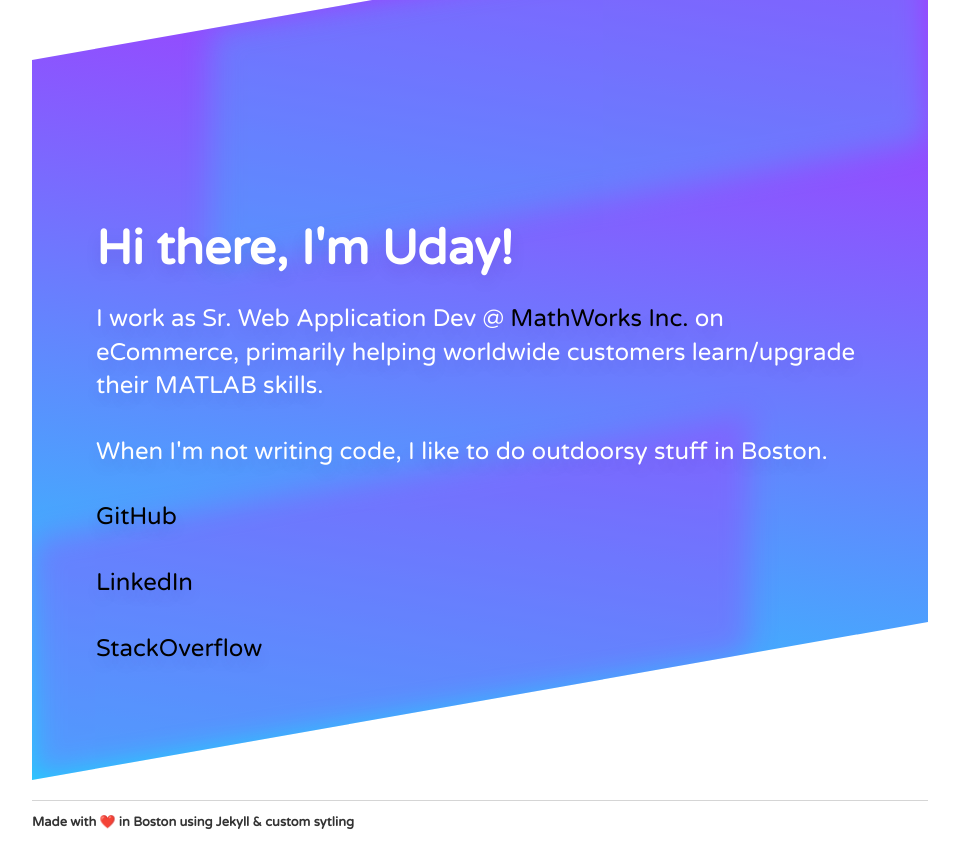
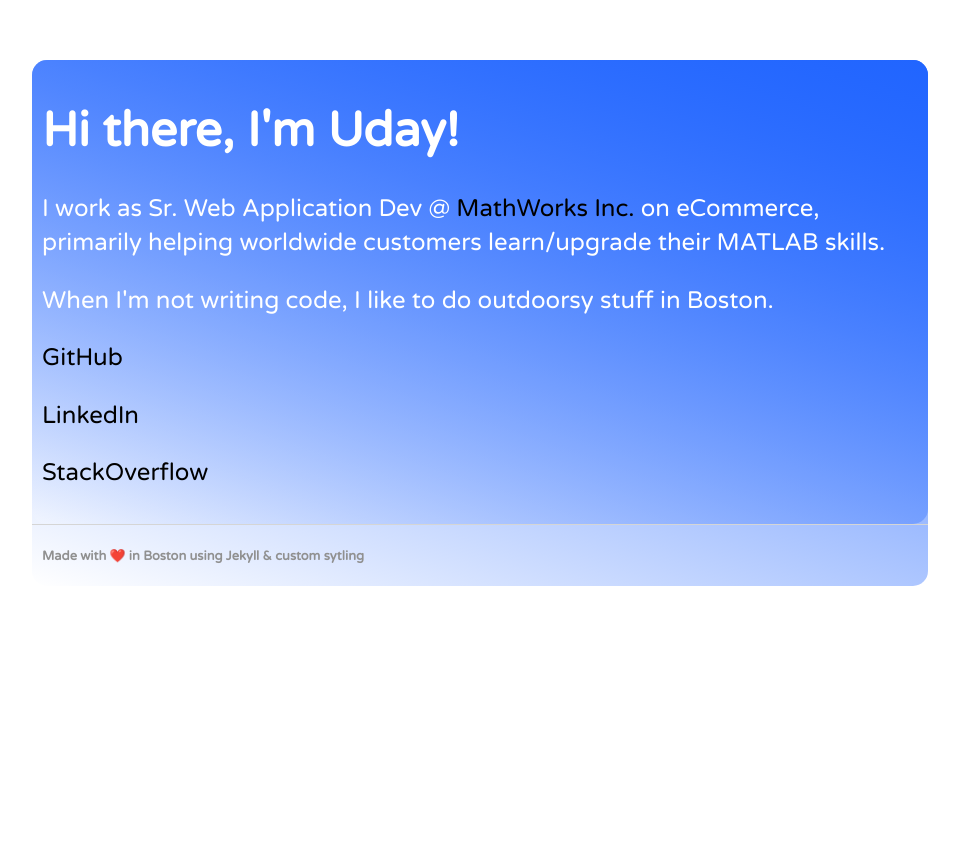
Before and after one commit to udaykadaboina/udaykadaboina.github.io, a Jekyll site: the page built from index.html, in a window 1280 px wide. Shown: the top 868 px of the page, without its empty margins (160-1119 px from the left). Built offline with Jekyll 4.4.1, drawn with Linux system fonts in a browser that asks for light colours.

Commit message:
cleaner look

```diff
--- a/_layouts/default.html
+++ b/_layouts/default.html
@@ -1,6 +1,5 @@
 <!DOCTYPE html>
 <html>
-
 <head>
   <title>{{ page.title }}</title>
   <!-- link to main stylesheet -->
@@ -17,14 +16,12 @@
   </nav>
   <div class="container">
     {{ content }}
+
+    <footer>
+      <ul>
+        <li>Made with ❤️ in Boston using Jekyll & custom sytling</li>
+      </ul>
+    </footer>
   </div>
-  <!-- /.container -->
-  <br />
-  <footer>
-    <ul>
-      <li>Made with ❤️ in Boston using Jekyll & custom sytling</li>
-    </ul>
-  </footer>
 </body>
-
 </html>
--- a/css/custom.css
+++ b/css/custom.css
@@ -15,132 +15,22 @@ body {
 h1, footer ul li, footer {
   font-family: 'Varela Round', sans-serif;
 }
+p {
+  color: #fff;
+}
 
-.Header {
+.container {
+  border-radius: 15px;
   position: relative;
-  height: 80vh;
-  display: block;
-}
-.Header-background {
-  position: absolute;
-  top: 0;
-  left: 0;
+  color: #000;
   width: 100%;
   height: 100%;
-  background: linear-gradient(19deg, var(--color-1), var(--color-2));
-  -webkit-transform-origin: 0px 0px;
-          transform-origin: 0px 0px;
-  -webkit-transform: skewY(-10deg);
-          transform: skewY(-10deg);
-  overflow: hidden;
-  z-index: -1;
+  /* background: linear-gradient(19deg, var(--color-1), var(--color-2)); */
+  background: linear-gradient(19deg, #ffffff2e, #2165ff);
+
+
 }
-.Header-background::before,
-.Header-background::after {
-  display: block;
-  position: absolute;
-  content: '';
-  width: 80%;
-  height: 33.333333333333336%;
-  opacity: 0.3;
-  -webkit-filter: blur(15px);
-          filter: blur(15px);
+
+.container-content {
+  padding: 10px;
 }
-.Header-background::before {
-  background: var(--color-1);
-  right: 0;
-}
-.Header-background::after {
-  background: var(--color-2);
-  bottom: 0;
-}
-.Header-content {
-  text-align: center;
-  padding: 4rem 4rem;
-  margin: 0 auto;
-}
-@media (min-width: 58rem) {
-  .Header-content {
-    text-align: left;
-    padding: 10rem 4rem;
-    max-width: 54rem;
-    display: flex;
-    justify-content: space-between;
-  }
-}
-.Header-hero h1,
-.Header-hero p {
-  color: #fff;
-  text-shadow: 0 0.5rem 1rem rgba(50,0,100,0.1);
-}
-.Header-hero h1 {
-  margin: 0;
-  font-size: 3rem;
-}
-.Header-hero p {
-  font-size: 1.5rem;
-  margin-bottom: 2rem;
-}
-.Header-visuals {
-  position: relative;
-  margin-top: 5rem;
-  -webkit-transform: rotate(-10deg);
-          transform: rotate(-10deg);
-}
-@media (min-width: 58rem) {
-  .Header-visuals {
-    margin: 0;
-    -webkit-transform: translateY(-5rem) rotate(-10deg);
-            transform: translateY(-5rem) rotate(-10deg);
-  }
-}
-.Button {
-  padding: 1.5rem 2rem;
-  border: 0;
-  color: var(--color-3);
-  font-size: 1.2rem;
-  font-weight: bold;
-  background: #fff;
-  border-radius: 3px;
-  transition: all 0.2s;
-  cursor: pointer;
-  box-shadow: 0 1.75rem 2rem -0.4rem rgba(50,0,100,0.15);
-}
-.Button:hover {
-  color: var(--color-4);
-  box-shadow: 0 1.75rem 3rem 0rem rgba(50,0,100,0.1);
-  -webkit-transform: scale(1.05);
-          transform: scale(1.05);
-}
-.Button:active {
-  box-shadow: 0 1.75rem 2.5rem -0.2rem rgba(50,0,100,0.125);
-  -webkit-transform: scale(1.025);
-          transform: scale(1.025);
-}
-.Iphone {
-  display: inline-block;
-  background: #fff;
-  padding: 4rem 0.6rem 0;
-  border-radius: 2rem;
-  box-shadow: -1rem 1.75rem 2rem -0.4rem rgba(50,0,100,0.1), -0.2rem 0.2rem 0.5rem rgba(50,0,100,0.05), inset 0.5rem -0.5rem 0.5rem -0.4rem rgba(50,0,100,0.1);
-  text-align: center;
-}
-.Iphone::before,
-.Iphone::after {
-  content: '';
-  display: block;
-}
-.Iphone::before {
-  background-color: var(--color-3);
-  background-image: linear-gradient(0deg, var(--color-3) 0%, var(--color-4) 100%);
-  width: 16rem;
-  padding-top: 177.5%;
-}
-.Iphone::after {
-  display: inline-block;
-  margin: 0.6rem;
-  padding: 1.4rem;
-  border: 1px solid #f1f1f1;
-  border-radius: 2rem;
-  box-shadow: inset -0.05rem 0.05rem 0.5rem 0rem rgba(50,0,100,0.05);
-}
--- a/css/main.css
+++ b/css/main.css
@@ -14,26 +14,28 @@ nav ul li, footer ul li {
 }
 a {
     text-decoration: none;
-    color:black;
+    color: #000;
 }
 a:hover {
     text-decoration: underline overline wavy white;
 }
 h1 {
     font-size: 3em;
+    color: #fff;
     font-family:'Helvetica', 'Arial', 'Sans-Serif';
 }
 p {
     font-size: 1.5em;
     line-height: 1.4em;
-    color: #333;
+    /* color: #333; */
 }
 footer {
     border-top: 1px solid #d5d5d5;
     font-size: .8em;
+    padding: 10px;
 }
 footer ul li {
-    color: #333333;
+    color: #909090;
 }
 
 ul.posts {
--- a/index.html
+++ b/index.html
@@ -3,18 +3,12 @@ layout: default
 title: Uday K
 ---
 
-<div class="Header">
-  <div class="Header-background"></div>
-  <div class="Header-content">
-    <div class="Header-hero">
+<div class="container">
+  <div class="container-content">
       <h1>Hi there, I'm Uday!</h1>
       <p>I work as Sr. Web Application Dev @ <a href="https://www.mathworks.com">MathWorks Inc.</a> on eCommerce, primarily helping worldwide customers learn/upgrade their MATLAB skills.</p><p> When I'm not writing code, I like to do outdoorsy stuff in Boston.</p>
       <p><a href="https://github.com/udaykadaboina/">GitHub</a></p>
       <p><a href="https://www.linkedin.com/in/udaybhaskark/">LinkedIn</a></p>
       <p><a href="https://stackoverflow.com/users/981616/uday">StackOverflow</a></p>
     </div>
-    <div class="Header-visuals">
-      <div class="Iphoner"></div>
-    </div>
-  </div>
 </div>
```
Also changed, not shown: 7 other files.
